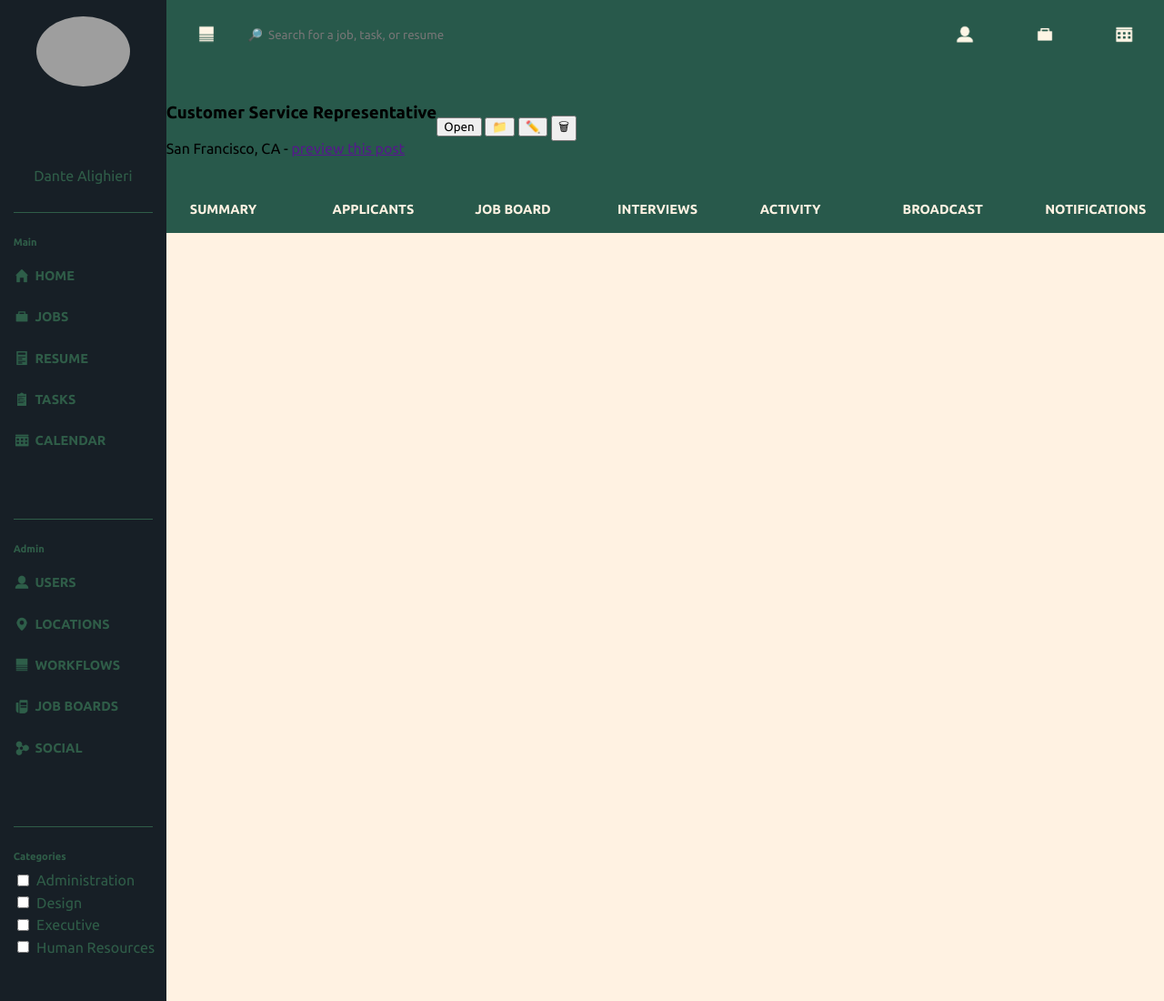
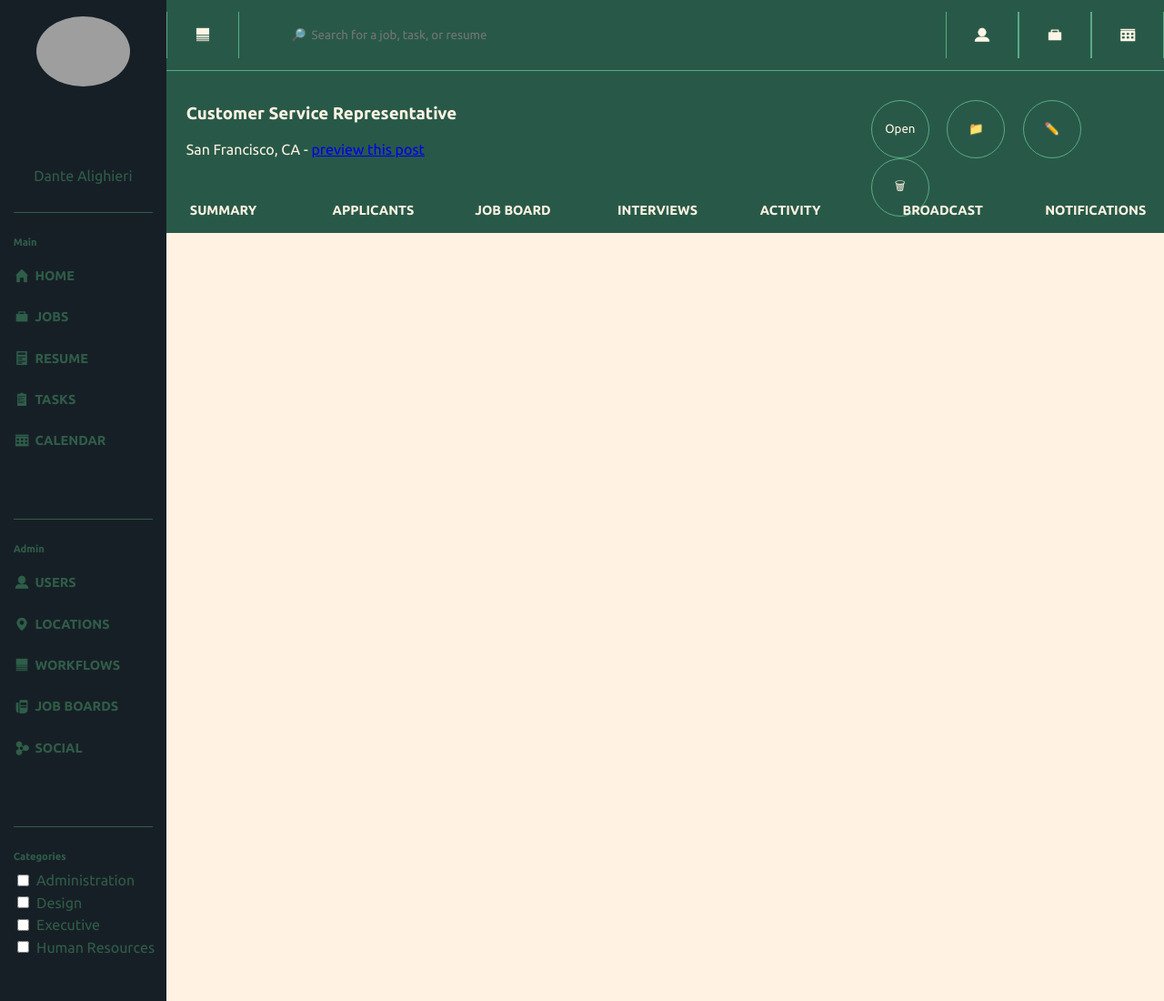
Before and after one commit to JoeRupp/static-comp, a plain HTML site: page index.html in a window 1280 px wide. Shown: the top 1100 px of the page at 91% size. Drawn offline with Linux system fonts and the light colour scheme; grey boxes are pictures that could not be loaded.

Commit message:
Add navigation section styling

```diff
--- a/index.html
+++ b/index.html
@@ -100,7 +100,7 @@
       <section class="current-page">
         <div class="role-title">
           <h1>Customer Service Representative</h1>
-          <p>San Francisco, CA  -  <a href="">preview this post</a></p>
+          <p>San Francisco, CA  -  <a href="https://frontend.turing.edu/projects/M2-static-comp-challenge.html">preview this post</a></p>
         </div>
         <div class="role-buttons">
           <button>Open</button>
--- a/styles.css
+++ b/styles.css
@@ -97,20 +97,23 @@ label {
 /* NAVIGATION _______________________________________________ */
 
 nav {
-  background-color: #28594B;
+  background-color: #285948;
   grid-area: nav;
 }
 
 .navigation {
   height: 30%;
   display: flex;
+  border-bottom: 1px solid #59ab86;
   flex-direction: row;
   align-items: center;
 }
 
 .header-nav {
-  height: 5vw;
+  height: 4vw;
   width: 8%;
+  border-left: 1px solid #59ab86;
+  border-right: 1px solid #59ab86;
   display: flex;
   align-items: center;
   justify-content: center;
@@ -123,9 +126,10 @@ nav {
 
 .search-bar {
   width: 68%;
-  height: 100%;
-  background-color: #28594B;
-  font-color: #fff2e2;
+  height: 80%;
+  margin-left: 5%;
+  margin-right: 5%;
+  background-color: #285948;
   border: 0;
 }
 
@@ -138,6 +142,33 @@ nav {
   display: flex;
   flex-direction: row;
   align-items: center;
+  justify-content: space-between;
+  padding-left: 2%;
+  padding-right: 2%;
+}
+
+.role-title {
+  color: #fff2e2;
+}
+
+.role-buttons {
+  width: 30%;
+  height: 50%;
+}
+
+button {
+  height: 8vh;
+  width: 8vh;
+  color:#fff2e2;
+  background-color: #285948;
+  border-radius: 50%;
+  border: 1px solid #59ab86;
+  margin-left: 5%;
+  cursor: pointer;
+}
+
+button:hover {
+  background-color: #171f26;
 }
 
 .tabs {
```
